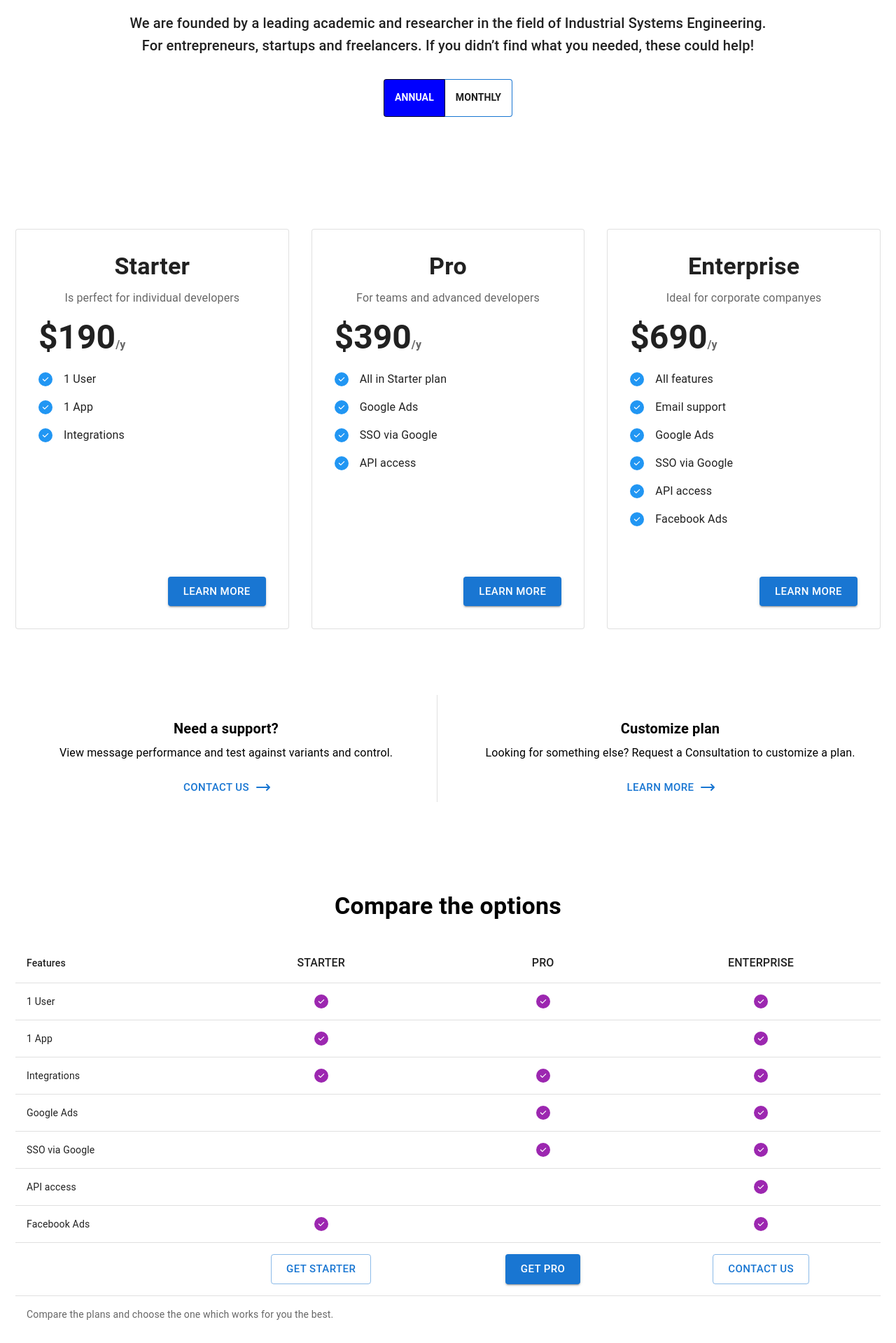
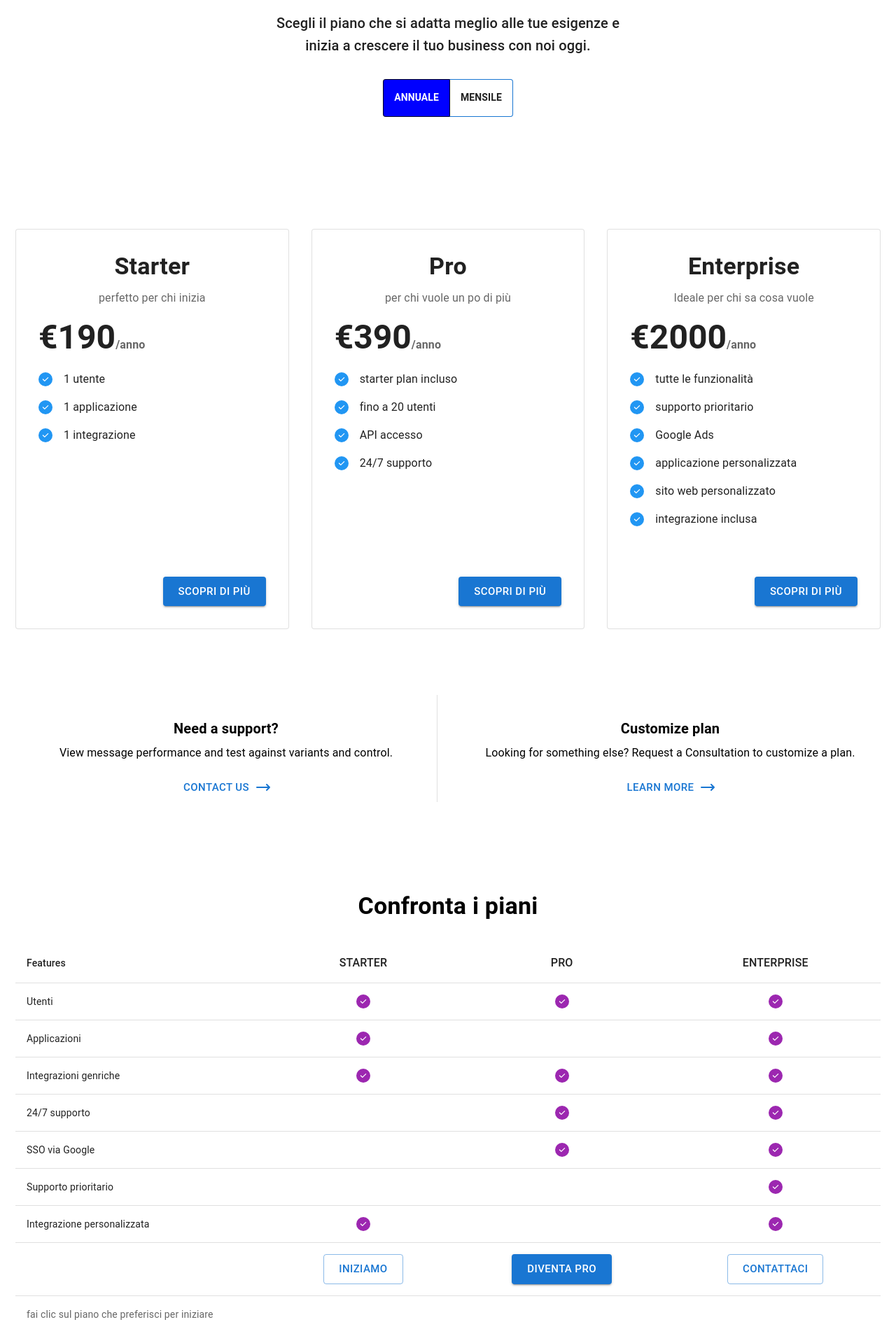
Before and after one commit to giorgioGTelian/portfolio_website_react_mui, a React (Create React App) app: page /pricing in a window 1280 px wide. Shown: the part 181-2100 px from the top of the page at 70% size. Built offline with nearby package versions, Linux system fonts and the light colour scheme; no server answers.

Commit message:
pricing done

```diff
--- a/src/pages/Pricing/components/Faq/Faq.js
+++ b/src/pages/Pricing/components/Faq/Faq.js
@@ -5,32 +5,32 @@ import Typography from '@mui/material/Typography';
 
 const mock = [
   {
-    title: 'Can I purchase a gift certificate?',
+    title: 'Posso acquistare un buono regalo?',
     subtitle:
       'Sed ut perspiciatis unde omnis iste natus error sit voluptatem accusantium doloremque laudantium, totam rem aperiam, eaque ipsa quae ab illo inventore veritatis et quasi architecto beatae vitae dicta sunt explicabo.',
   },
   {
-    title: 'What is your return policy?',
+    title: 'Qual è la vostra politica di reso?',
     subtitle:
       'Sed ut perspiciatis unde omnis iste natus error sit voluptatem accusantium doloremque laudantium, totam rem aperiam, eaque ipsa quae ab illo inventore veritatis et quasi architecto beatae vitae dicta sunt explicabo.',
   },
   {
-    title: 'Do you sell gift cards?',
+    title: 'Vendete carte regalo?',
     subtitle:
       'Sed ut perspiciatis unde omnis iste natus error sit voluptatem accusantium doloremque laudantium, totam rem aperiam, eaque ipsa quae ab illo inventore veritatis et quasi architecto beatae vitae dicta sunt explicabo.',
   },
   {
-    title: 'Can I change plans later on?',
+    title: 'Posso cambiare piano in seguito?',
     subtitle:
       'Sed ut perspiciatis unde omnis iste natus error sit voluptatem accusantium doloremque laudantium, totam rem aperiam, eaque ipsa quae ab illo inventore veritatis et quasi architecto beatae vitae dicta sunt explicabo.',
   },
   {
-    title: 'Is this a subscription service?',
+    title: 'È un servizio in abbonamento?',
     subtitle:
       'Sed ut perspiciatis unde omnis iste natus error sit voluptatem accusantium doloremque laudantium, totam rem aperiam, eaque ipsa quae ab illo inventore veritatis et quasi architecto beatae vitae dicta sunt explicabo.',
   },
   {
-    title: 'Can I purchase a gift certificate?',
+    title: 'Posso acquistare un buono regalo?',
     subtitle:
       'Sed ut perspiciatis unde omnis iste natus error sit voluptatem accusantium doloremque laudantium, totam rem aperiam, eaque ipsa quae ab illo inventore veritatis et quasi architecto beatae vitae dicta sunt explicabo.',
   },
--- a/src/pages/Pricing/components/Main/Main.js
+++ b/src/pages/Pricing/components/Main/Main.js
@@ -14,41 +14,41 @@ import ListItem from '@mui/material/ListItem';
 import ListItemText from '@mui/material/ListItemText';
 import ListItemAvatar from '@mui/material/ListItemAvatar';
 import useMediaQuery from '@mui/material/useMediaQuery';
-
+import { useNavigate } from 'react-router-dom';
 import Container from '../../../../components/Container';
 import { blue } from '@mui/material/colors';
 
 const mock = [
   {
     title: 'Starter',
-    subtitle: 'Is perfect for individual developers',
-    price: { monthly: '$22', annual: '$190' },
-    features: ['1 User', '1 App', 'Integrations'],
+    subtitle: 'perfetto per chi inizia',
+    price: { monthly: '€22', annual: '€190' },
+    features: ['1 utente', '1 applicazione', '1 integrazione', ],
     isHighlighted: false,
   },
   {
     title: 'Pro',
-    subtitle: 'For teams and advanced developers',
-    price: { monthly: '$44', annual: '$390' },
+    subtitle: 'per chi vuole un po di più',
+    price: { monthly: '€44', annual: '€390' },
     features: [
-      'All in Starter plan',
-      'Google Ads',
-      'SSO via Google',
-      'API access',
+      'starter plan incluso',
+      'fino a 20 utenti',
+      'API accesso',
+      '24/7 supporto',
     ],
     isHighlighted: true,
   },
   {
     title: 'Enterprise',
-    subtitle: 'Ideal for corporate companyes',
-    price: { monthly: '$77', annual: '$690' },
+    subtitle: 'Ideale per chi sa cosa vuole',
+    price: { monthly: '€160', annual: '€2000' },
     features: [
-      'All features',
-      'Email support',
+      'tutte le funzionalità',
+      'supporto prioritario',
       'Google Ads',
-      'SSO via Google',
-      'API access',
-      'Facebook Ads',
+      'applicazione personalizzata',
+      'sito web personalizzato',
+      'integrazione inclusa',
     ],
     isHighlighted: false,
   },
@@ -65,7 +65,7 @@ const Main = () => {
   const handleClick = (event, newPricingOption) => {
     setPricingOption(newPricingOption);
   };
-
+  const navigate = useNavigate();
   const renderToggler = () => (
     <Box display={'flex'} justifyContent={'center'} marginBottom={4}>
       <ToggleButtonGroup value={pricingOption} exclusive onChange={handleClick}>
@@ -88,7 +88,7 @@ const Main = () => {
                 pricingOption === 'annual' ? 'common.white' : 'text.primary',
             }}
           >
-            Annual
+            Annuale
           </Typography>
         </ToggleButton>
         <ToggleButton
@@ -110,7 +110,7 @@ const Main = () => {
                 pricingOption !== 'annual' ? 'common.white' : 'text.primary',
             }}
           >
-            Monthly
+            Mensile
           </Typography>
         </ToggleButton>
       </ToggleButtonGroup>
@@ -137,7 +137,7 @@ const Main = () => {
                   fontWeight: 900,
                 }}
               >
-                Flexible pricing options
+                Opzioni di prezzo flessibili
               </Typography>
               <Typography
                 variant="h6"
@@ -145,11 +145,9 @@ const Main = () => {
                 color="text.primary"
                 align={'center'}
               >
-                We are founded by a leading academic and researcher in the field
-                of Industrial Systems Engineering.
+                Scegli il piano che si adatta meglio alle tue esigenze e
                 <br />
-                For entrepreneurs, startups and freelancers. If you didn’t find
-                what you needed, these could help!
+                inizia a crescere il tuo business con noi oggi.
               </Typography>
             </Box>
             {renderToggler()}
@@ -195,7 +193,7 @@ const Main = () => {
                       color={'text.secondary'}
                       fontWeight={700}
                     >
-                      {pricingOption === 'annual' ? '/y' : '/mo'}
+                      {pricingOption === 'annual' ? '/anno' : '/mese'}
                     </Typography>
                   </Box>
                   <Grid container spacing={1}>
@@ -241,8 +239,8 @@ const Main = () => {
                 </CardContent>
                 <Box flexGrow={1} />
                 <CardActions sx={{ justifyContent: 'flex-end', padding: 4 }}>
-                  <Button size={'large'} variant={'contained'}>
-                    Learn more
+                  <Button size={'large'} variant={'contained'} onClick={() => navigate('/contact')}>
+                    scopri di più
                   </Button>
                 </CardActions>
               </Box>
--- a/src/pages/Pricing/components/Plans/Plans.js
+++ b/src/pages/Pricing/components/Plans/Plans.js
@@ -6,19 +6,19 @@ import Button from '@mui/material/Button';
 
 const mock = [
   {
-    title: 'Move deals through your funnel – fast',
+    title: '24/7 support',
     subtitle:
-      'Our chatbots and live chat capture more of your best leads and convert them while they’re hot.',
+      'siamo sempre disponibili per aiutarti con qualsiasi domanda o problema.',
   },
   {
-    title: 'On demand services right at your front-door',
+    title: 'sevizio clienti dedicato',
     subtitle:
-      'Our chatbots and live chat capture more of your best leads and convert them while they’re hot.',
+      'i nostri esperti sono sempre pronti a rispondere alle tue domande.',
   },
   {
-    title: 'Online 24/7 support',
+    title: 'applicazione personalizzata',
     subtitle:
-      'Our chatbots and live chat capture more of your best leads and convert them while they’re hot.',
+      'cerchiamo di soddisfare le tue esigenze personalizzando l’applicazione.',
   },
 ];
 
@@ -34,11 +34,10 @@ const Plans = () => {
             fontWeight: 700,
           }}
         >
-          Business grade quality for all plans
+          cerchiamo di soddisfare le tue esigenze
         </Typography>
         <Typography variant="h6" align={'center'} color={'text.secondary'}>
-          For entrepreneurs, startups and freelancers. If you didn’t find what
-          you needed, these could help!
+          per questo offriamo piani flessibili che si adattano alle tue esigenze.
         </Typography>
       </Box>
       <Grid container spacing={4}>
@@ -76,7 +75,7 @@ const Plans = () => {
                   </Box>
                 }
               >
-                Learn more
+                scopri di più
               </Button>
             </Box>
           </Grid>
--- a/src/pages/Pricing/components/PricingCompareTable/PricingCompareTable.js
+++ b/src/pages/Pricing/components/PricingCompareTable/PricingCompareTable.js
@@ -14,19 +14,19 @@ import Paper from '@mui/material/Paper';
 
 const features = [
   {
-    title: '1 User',
+    title: 'Utenti',
     id: 1,
   },
   {
-    title: '1 App',
+    title: 'Applicazioni',
     id: 2,
   },
   {
-    title: 'Integrations',
+    title: 'Integrazioni genriche',
     id: 3,
   },
   {
-    title: 'Google Ads',
+    title: '24/7 supporto',
     id: 4,
   },
   {
@@ -34,11 +34,11 @@ const features = [
     id: 5,
   },
   {
-    title: 'API access',
+    title: 'Supporto prioritario',
     id: 6,
   },
   {
-    title: 'Facebook Ads',
+    title: 'Integrazione personalizzata',
     id: 7,
   },
 ];
@@ -52,7 +52,7 @@ const pricing = [
     },
     features: [1, 2, 3, 7],
     isHighlighted: false,
-    btnText: 'Get Starter',
+    btnText: 'iniziamo',
   },
   {
     title: 'Pro',
@@ -62,7 +62,7 @@ const pricing = [
     },
     features: [1, 3, 4, 5],
     isHighlighted: true,
-    btnText: 'Get Pro',
+    btnText: 'diventa pro',
   },
   {
     title: 'Enterprise',
@@ -72,7 +72,7 @@ const pricing = [
     },
     features: [1, 2, 3, 4, 5, 6, 7],
     isHighlighted: false,
-    btnText: 'Contact us',
+    btnText: 'contattaci',
   },
 ];
 
@@ -82,14 +82,14 @@ const PricingCompareTable = () => {
     <Box>
       <Box marginBottom={4}>
         <Typography fontWeight={700} variant={'h4'}>
-          Compare the options
+          Confronta i piani
         </Typography>
       </Box>
       <Box>
         <TableContainer component={Paper} elevation={0}>
           <Table aria-label="caption table" sx={{ minWidth: 600 }}>
             <caption>
-              Compare the plans and choose the one which works for you the best.
+              fai clic sul piano che preferisci per iniziare
             </caption>
             <TableHead>
               <TableRow>
```
